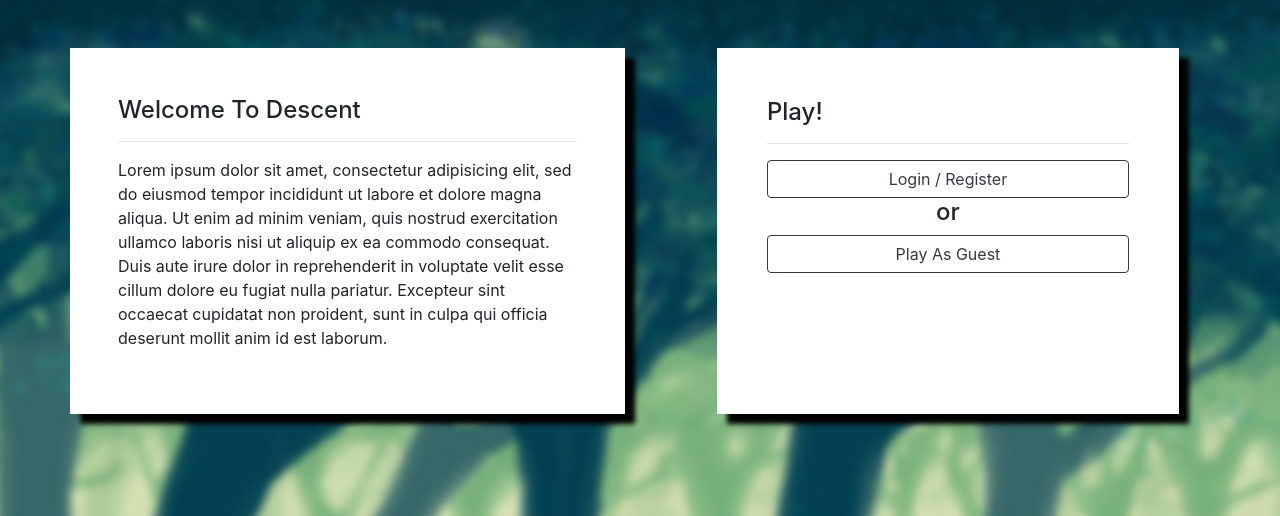
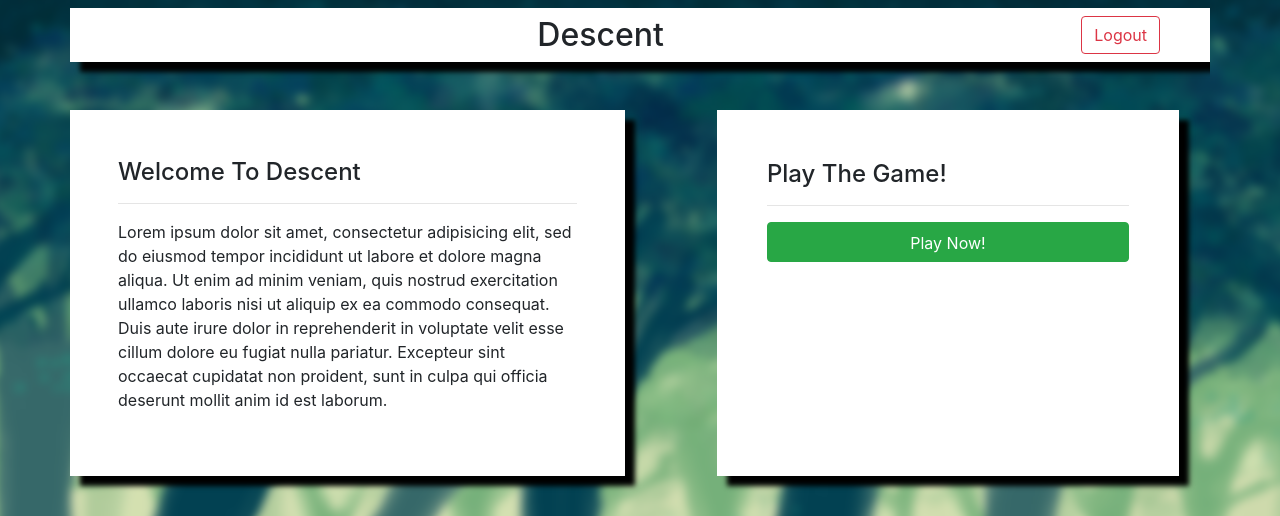
Before and after one commit to rewelcabiles/Descent, a Flask app: page / in a window 1280 px wide. Shown: the top 516 px of the page. Run offline with Flask 2, Linux system fonts and the light colour scheme; the visitor is signed in with stand-in values (Sample User, id 1); parts of the project's set-up code (start-up, migrations or seed data) failed here and were passed over; some libraries are stand-ins or nearby versions.

Commit message:
Added a few website functionality

```diff
--- a/Descent/__init__.py
+++ b/Descent/__init__.py
@@ -5,7 +5,11 @@ from flask_login import LoginManager
 from flask_socketio import SocketIO
 import os
 
-sql_uri = 'mysql+pymysql://root:@localhost/descent'
+with open('Descent/dbacc.ini') as f:
+    lines = f.readlines()
+lines = [x.strip() for x in lines]
+
+sql_uri = 'mysql+pymysql://'+lines[0]+':'+lines[1]+'@localhost/Descent'
 
 app = Flask(__name__)
 socketio = SocketIO(app)
--- a/Descent/game/templates/game/game.html
+++ b/Descent/game/templates/game/game.html
@@ -2,13 +2,11 @@
 
 {% block body %}
 
-<div class="container-fluid">
 
 
-	<div id="main_window">
-	</div>
-
+<div id="main_window">
 </div>
 
 
+
 {% endblock %}
--- a/Descent/site/static/site/css/site_style.css
+++ b/Descent/site/static/site/css/site_style.css
@@ -3,6 +3,13 @@
 	padding-right:50px;
 	background-color: white;
   	box-shadow: 10px 10px 5px black;
+}
+.header_box{
+	padding-left:10px;
+	padding-right:10px;
+	background-color: white;
+  	box-shadow: 10px 10px 5px black;
+  	width: 100%;
 }
 .box_title{
 	height:20%;
--- a/Descent/site/templates/site/home.html
+++ b/Descent/site/templates/site/home.html
@@ -2,6 +2,18 @@
 
 {% block body %}
 
+<div class="row">
+	<div class="container-fluid col pt-2 mt-2 box d-flex justify-content-between">
+		<div></div>
+		<h2>Descent</h4>
+		<div>
+			{% if current_user.is_authenticated %}
+			<a class="btn btn-outline-danger" href="{{ url_for('users.logout') }}">Logout</a>
+			{% endif %}
+		</div>
+	</div>
+
+</div>
 <div class="row mt-5 pb-4 mr-3">
 	<div class="col-6 box p-5">
 		<h4 class="">Welcome To Descent</h4>
@@ -17,6 +29,8 @@
 		</p>
 	</div>
 	<div class="col-1"></div>
+
+	{% if not current_user.is_authenticated %}
 	<div class="col box box_3">
 		<h4>Play!</h4>
 		<hr>
@@ -24,5 +38,14 @@
 		<h4 class="text-center">or</h4>
 		<a class="btn btn-outline-dark btn-block" href="{{ url_for('users.login') }}">Play As Guest</a>
 	</div>
+	{% else %}
+	<div class="col box box_3">
+		<h4>Play The Game!</h4>
+		<hr>
+		<a class="pt-2 btn btn-success btn-block" href="{{ url_for('game.Descent') }}">Play Now!</a>
+	</div>
+
+	{% endif %}
+
 </div>
 {% endblock %}
--- a/Descent/users/templates/users/login.html
+++ b/Descent/users/templates/users/login.html
@@ -1,6 +1,10 @@
 {% extends "users_layout.html" %}
 
 {% block body %}
+
+
+
+
 <div class="container account_box">
   <legend class="text-center pt-3 pb-2"><a href="{{ url_for('site.home') }}">Descent</a></legend>
   <hr>
--- a/Descent/users/templates/users/register.html
+++ b/Descent/users/templates/users/register.html
@@ -1,6 +1,10 @@
 {% extends "users_layout.html" %}
 
 {% block body %}
+
+
+
+
   <div class="container account_box">
     <legend class="text-center pt-3 pb-2"><a href="{{ url_for('site.home') }}">Descent</a></legend>
     <hr>
```
Also changed, not shown: Descent/users/routes.py (+11 -7 lines), Descent/users/templates/users/users_layout.html (+17 -0 lines), 1 other file.
